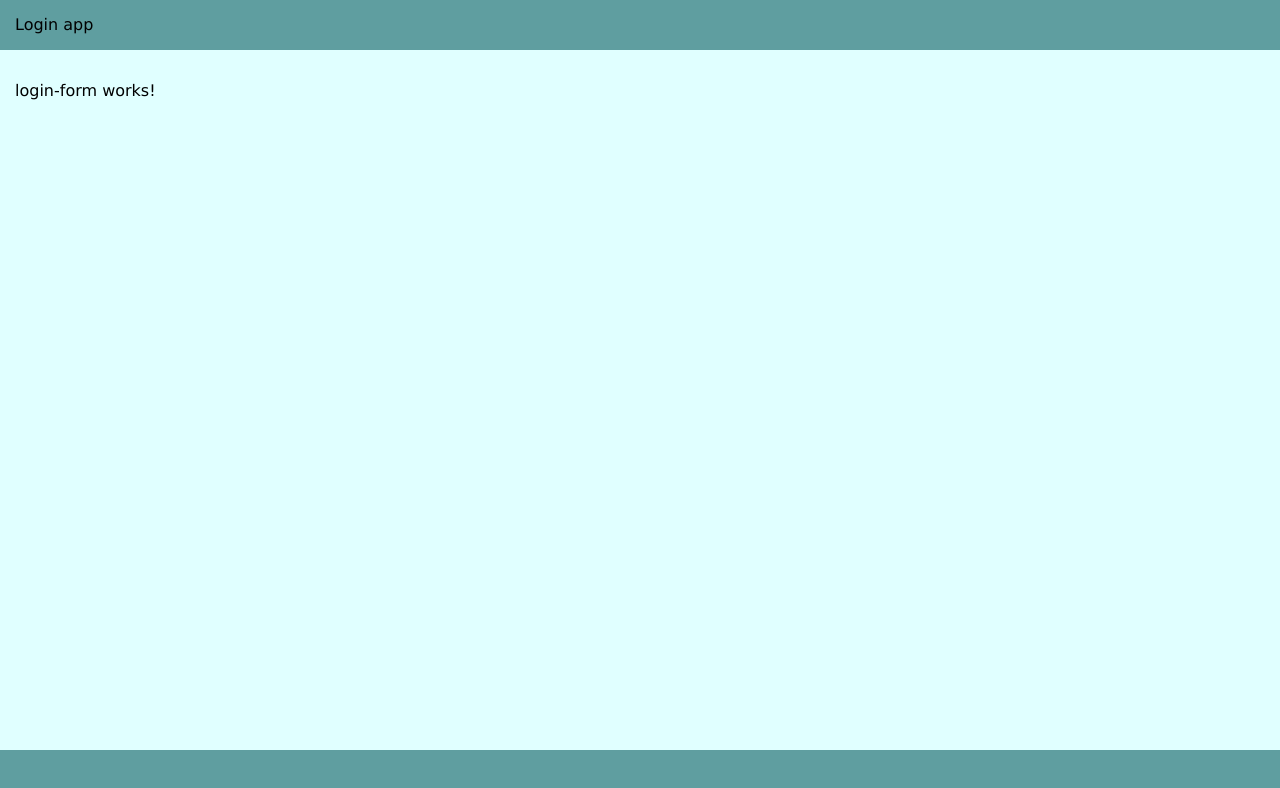
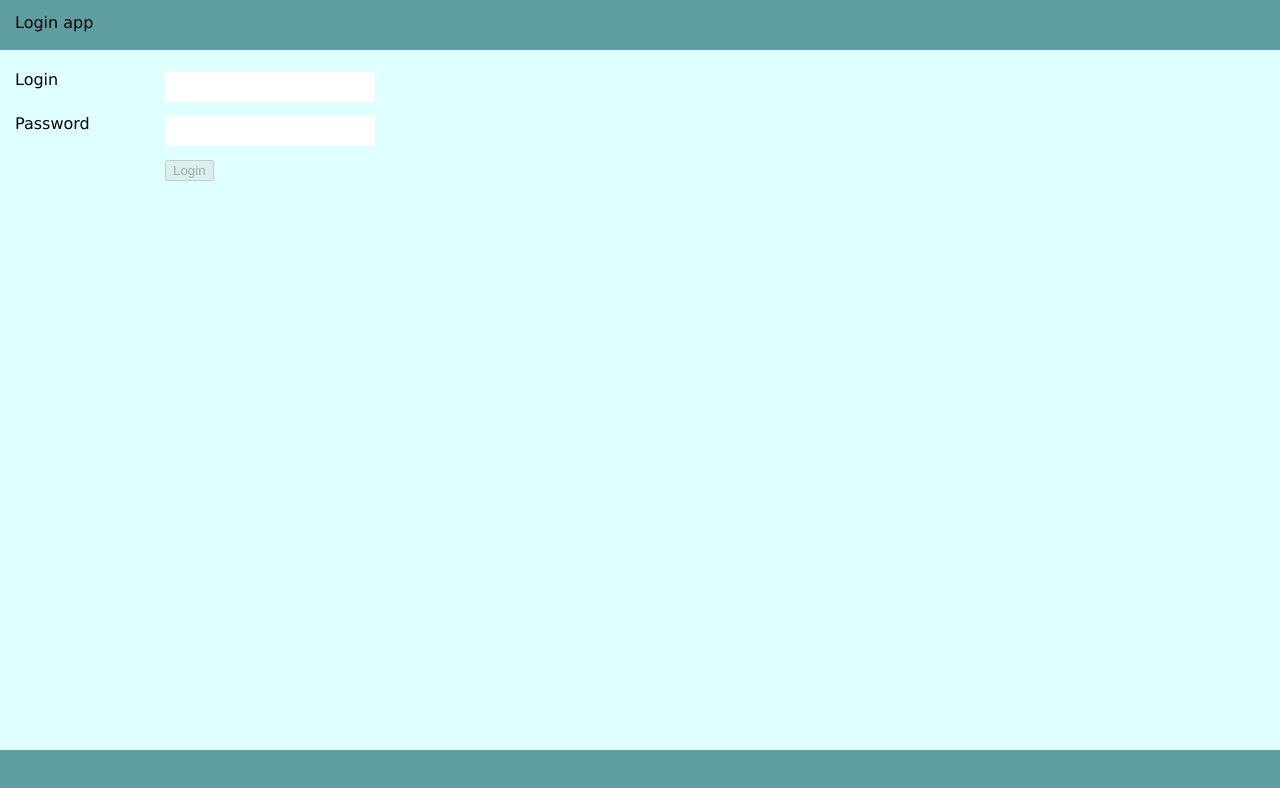
Before and after one commit to remycombes/loginRemyCombes, an Angular app: page /login in a window 1280 px wide. Shown: the top 788 px of the page. Built offline with nearby package versions, Linux system fonts and the light colour scheme.

Commit message:
form creation and validation

```diff
--- a/angular.json
+++ b/angular.json
@@ -28,6 +28,7 @@
               "src/assets"
             ],
             "styles": [
+              "src/reset.scss",
               "src/styles.scss"
             ],
             "scripts": []
--- a/src/app/login/component/login-form/login-form.component.html
+++ b/src/app/login/component/login-form/login-form.component.html
@@ -1 +1,40 @@
-<p>login-form works!</p>
+<form [formGroup]="loginForm">
+
+    <div class="form-input-row">
+        <div class="form-input-label">
+            <label for="login">Login</label>
+        </div>
+        <div class="form-input-area">
+            <input type="text" formControlName="login" name="login" id="login" autocomplete="off">
+        </div>
+    </div>
+    <div *ngIf="loginForm.get('login').dirty && loginForm.get('login').errors?.['required']" class="form-error">
+        Login required
+    </div>
+
+
+    <div class="form-input-row">
+        <div class="form-input-label">
+            <label for="password">Password</label>
+        </div>
+        <div class="form-input-area">
+            <input type="password" formControlName="password" name="password" id="password"  autocomplete="off">
+        </div>
+    </div>
+
+    <div *ngIf="loginForm.get('password').dirty && loginForm.get('password').errors?.['required']" class="form-error">
+        Password required
+    </div>
+
+    <div class="form-input-row">
+        <div class="form-input-label">
+
+        </div>
+        <div class="form-input-area">
+            <button id="submitButton" (click)="submit()" [disabled]="!this.loginForm.valid">
+                Login
+            </button>
+        </div>
+    </div>
+
+</form>
--- a/src/app/login/component/login-form/login-form.component.ts
+++ b/src/app/login/component/login-form/login-form.component.ts
@@ -1,4 +1,5 @@
-import { Component, Input, OnInit } from '@angular/core';
+import { Component, EventEmitter, Input, OnInit, Output } from '@angular/core';
+import { FormBuilder, FormGroup, Validators } from '@angular/forms';
 import { IUser } from 'src/models';
 
 @Component({
@@ -9,10 +10,26 @@ import { IUser } from 'src/models';
 export class LoginFormComponent implements OnInit {
 
   @Input() user: IUser;
+  @Output() submitLogin = new EventEmitter<IUser>();
 
-  constructor() { }
+  loginForm: FormGroup = this.fb.group({
+    login: ['', Validators.required],
+    password: ['', Validators.required]
+  });
+
+  constructor(private fb: FormBuilder) { }
 
   ngOnInit(): void {
   }
 
+  public submit(){
+    let user: IUser = {
+      login: this.loginForm.get('login').value,
+      password: this.loginForm.get('password').value,
+    }
+
+    this.submitLogin.emit(user);
+
+  }
+
 }
--- a/src/app/login/login.module.ts
+++ b/src/app/login/login.module.ts
@@ -4,6 +4,7 @@ import { LoginFormComponent } from './component/login-form/login-form.component'
 import { LoginIndexComponent } from './container/login-index/login-index.component';
 import { LoginRoutingModule } from './login-routing.module';
 import { DataModule } from '../data/data.module';
+import { ReactiveFormsModule } from '@angular/forms';
 
 
 
@@ -15,6 +16,7 @@ import { DataModule } from '../data/data.module';
   imports: [
     LoginRoutingModule,
     DataModule,
+    ReactiveFormsModule,
     CommonModule
   ]
 })
--- a/src/models/user/user.model.ts
+++ b/src/models/user/user.model.ts
@@ -1,5 +1,5 @@
 export interface IUser {
-    id: string;
+    id?: string;
     login: string;
     password: string;
 }
--- /dev/null
+++ b/src/reset.scss
@@ -0,0 +1,50 @@
+/* http://meyerweb.com/eric/tools/css/reset/
+   v2.0 | 20110126
+   License: none (public domain)
+*/
+
+html, body, div, span, applet, object, iframe,
+h1, h2, h3, h4, h5, h6, p, blockquote, pre,
+a, abbr, acronym, address, big, cite, code,
+del, dfn, em, img, ins, kbd, q, s, samp,
+small, strike, strong, sub, sup, tt, var,
+b, u, i, center,
+dl, dt, dd, ol, ul, li,
+fieldset, form, label, legend,
+table, caption, tbody, tfoot, thead, tr, th, td,
+article, aside, canvas, details, embed,
+figure, figcaption, footer, header, hgroup,
+menu, nav, output, ruby, section, summary,
+time, mark, audio, video {
+	margin: 0;
+	padding: 0;
+	border: 0;
+	font-size: 100%;
+	font: inherit;
+	vertical-align: baseline;
+}
+/* HTML5 display-role reset for older browsers */
+article, aside, details, figcaption, figure,
+footer, header, hgroup, menu, nav, section {
+	display: block;
+}
+body {
+	line-height: 1;
+}
+ol, ul {
+	list-style: none;
+}
+blockquote, q {
+	quotes: none;
+}
+blockquote:before, blockquote:after,
+q:before, q:after {
+	content: '';
+	content: none;
+}
+table {
+	border-collapse: collapse;
+	border-spacing: 0;
+}
+
+input{border:0;}
--- a/src/styles.scss
+++ b/src/styles.scss
@@ -1 +1,5 @@
-/* You can add global styles to this file, and also import other style files */
+// FORMS
+.form-input-row{position: relative; width: 100%; display: grid; grid-template-columns: 150px auto; padding: 7px 0 7px 0;}
+.form-input-area{ }
+.form-input-area input{display: inline-block; width: 200px; height: 30px; padding:0 5px 0 5px;   }
+.form-error{padding: 7px 0 7px 0; color: red; text-align: left;  }
```
Also changed, not shown: src/app/app.component.scss (line endings or trailing spaces).
